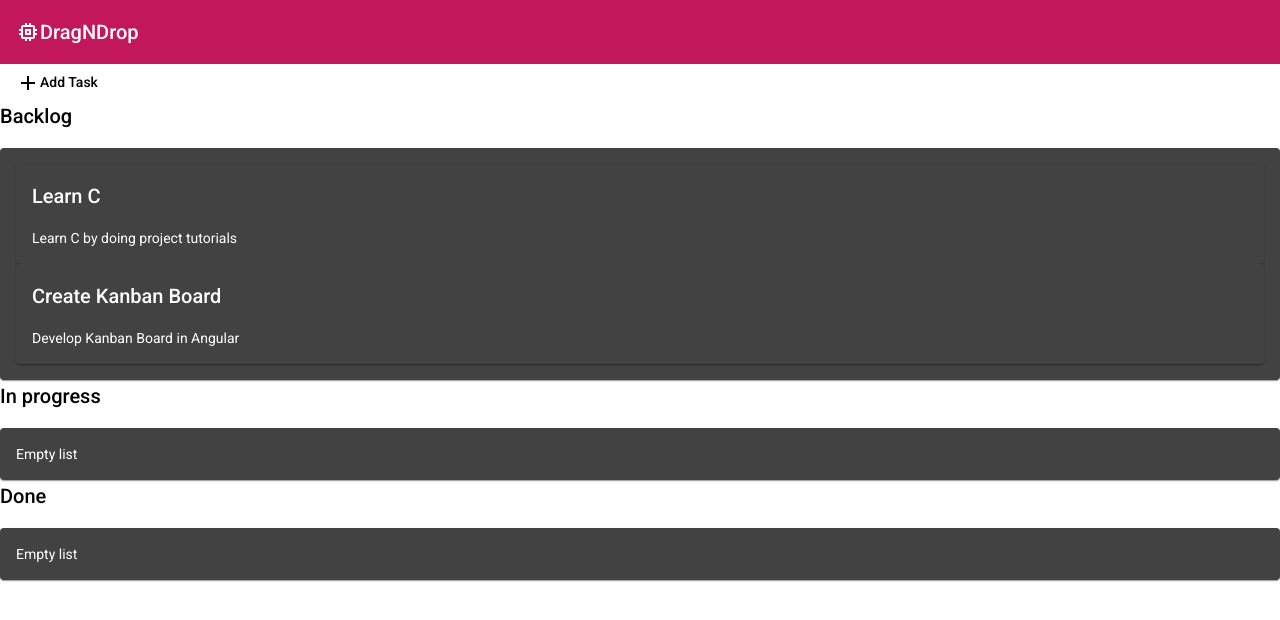
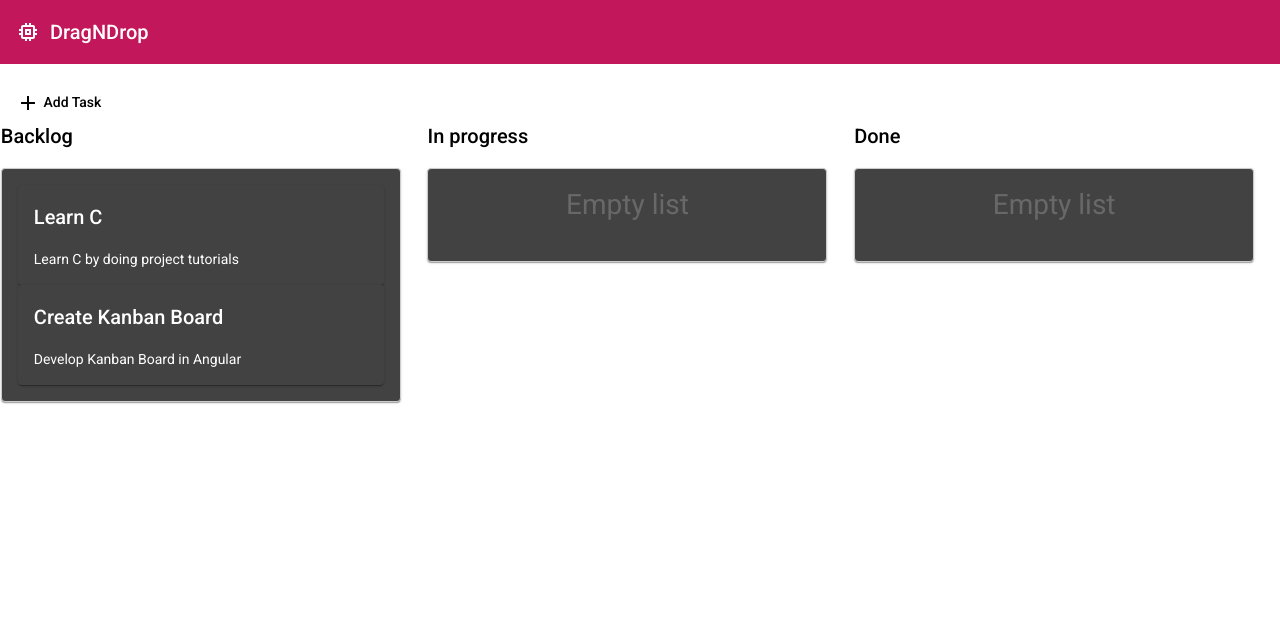
Before and after one commit to mjs001/DragNDrop, an Angular app: page / in a window 1280 px wide. Shown: the top 620 px of the page. Built offline with nearby package versions, Linux system fonts and the light colour scheme.

Commit message:
improved styles

```diff
--- a/src/app/app.component.css
+++ b/src/app/app.component.css
@@ -19,3 +19,43 @@
 .example-list.cdk-drop-list-dragging .example-box:not(.cdk-drag-placeholder) {
     transition: transform 250ms cubic-bezier(0, 0, 0.2, 1);
 }
+
+mat-toolbar {
+    margin-bottom: 20px;
+}
+
+mat-toolbar>span {
+    margin-left: 10px;
+}
+
+.content-wrapper {
+    max-width: 1400px;
+    margin: auto;
+}
+
+.container-wrapper {
+    display: flex;
+    justify-content: space-around;
+}
+
+.container {
+    width: 400px;
+    margin: 0 25px 25px 0;
+}
+
+.list {
+    border: solid 1px #ccc;
+    min-height: 60px;
+    border-radius: 4px;
+}
+
+app-new-task {
+    margin-bottom: 30px;
+}
+
+.empty-label {
+    font-size: 2em;
+    padding-top: 10px;
+    text-align: center;
+    opacity: 0.2;
+}
--- a/src/app/app.component.html
+++ b/src/app/app.component.html
@@ -2,11 +2,12 @@
     <mat-icon>memory</mat-icon>
     <span>DragNDrop</span>
 </mat-toolbar>
+<div class="content-wrapper">
+    <button (click)="newTask()" mat-button>
+      <mat-icon>add</mat-icon> Add Task
+    </button>
 
     <div class="container-wrapper">
-    <button (click)="newTask()" mat-button>
-        <mat-icon>add</mat-icon>Add Task
-    </button>
         <div class="container">
             <h2>Backlog</h2>
 
@@ -34,3 +35,4 @@
             </mat-card>
         </div>
     </div>
+</div>
```
Lines whose indentation alone changed are shown as unchanged.
